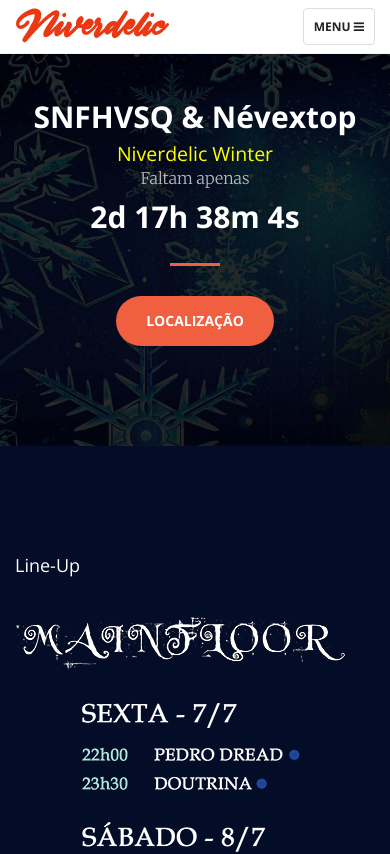
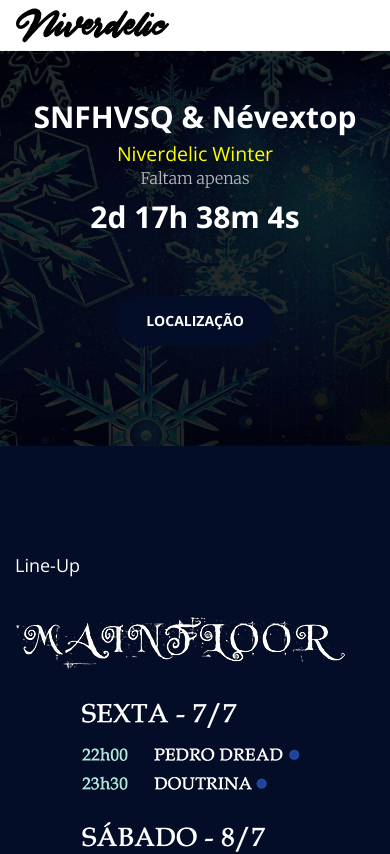
Before and after one commit to niverdelic/niverdelic.github.io, a website: page index.html in a window 390 px wide. Shown: the top 854 px of the page. Drawn offline with nearby package versions, Linux system fonts and the light colour scheme; some packages are replaced by stand-ins of ours; files that its build step writes are made by us from their sources.

Commit message:
Mudanca na cor do header

```diff
--- a/index.html
+++ b/index.html
@@ -41,9 +41,9 @@
         <div class="container-fluid">
             <!-- Brand and toggle get grouped for better mobile display -->
             <div class="navbar-header">
-                <button type="button" class="navbar-toggle collapsed" data-toggle="collapse" data-target="#bs-example-navbar-collapse-1">
+                <!-- <button type="button" class="navbar-toggle collapsed" data-toggle="collapse" data-target="#bs-example-navbar-collapse-1">
                     <span class="sr-only">Toggle navigation</span> Menu <i class="fa fa-bars"></i>
-                </button>
+                </button> -->
                 <a class="navbar-brand page-scroll" href="#page-top" style="font-family: 'hardest'">Niverdelic</a>
             </div>
 
--- a/less/creative.less
+++ b/less/creative.less
@@ -83,6 +83,7 @@ aside {
         .sans-serif-font;
         font-size: 36px;
         font-weight: 700;
+        text-align: center;
         &:hover,
         &:focus {
             color: darken(@theme-primary, 10%);
--- a/less/variables.less
+++ b/less/variables.less
@@ -2,7 +2,7 @@
 
 // Gray and Brand Colors for use across theme
 
-@theme-primary:    #F05F40;
+@theme-primary:    #040d28;
 
 @gray-base:        #000;
 @gray-darker:      lighten(@gray-base, 13.5%); // #222
```
Also changed, not shown: css/creative.css, css/creative.min.css.
